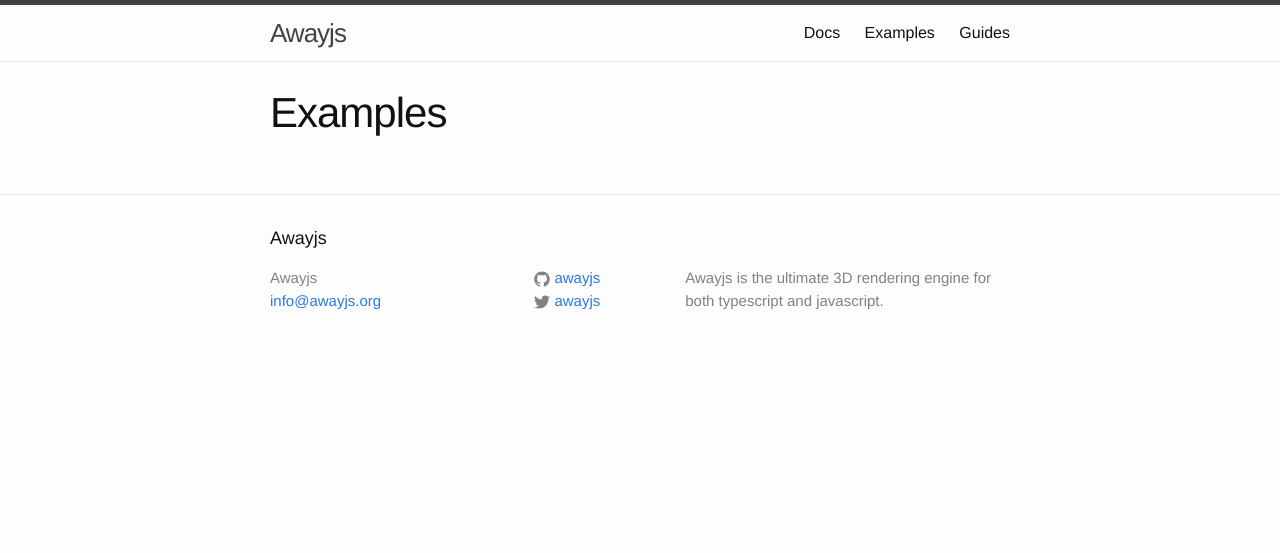
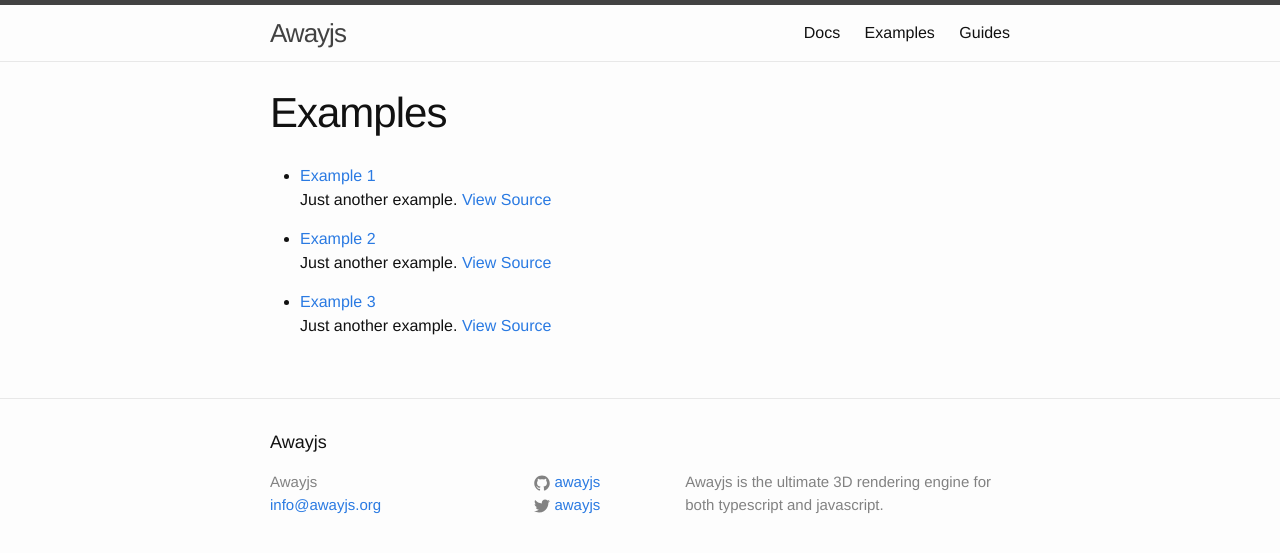
Before and after one commit to awayjs/awayjs.org, a Jekyll site: the page built from examples.html, in a window 1280 px wide. Shown: the top 553 px of the page. Built offline with Jekyll 4.4.1, drawn with Linux system fonts in a browser that asks for light colours.

Commit message:
suggestion to expose examples

```diff
--- a/_data/examples.yml
+++ b/_data/examples.yml
@@ -0,0 +1,17 @@
+- title: Example 1
+  level: Basic
+  url: http://www.google.com
+  source: http://www.google.com
+  description: "Just another example."
+
+- title: Example 2
+  level: Basic
+  url: http://www.google.com
+  source: http://www.google.com
+  description: "Just another example."
+
+- title: Example 3
+  level: Basic
+  url: http://www.google.com
+  source: http://www.google.com
+  description: "Just another example."
--- a/examples.html
+++ b/examples.html
@@ -4,8 +4,11 @@ title: Examples
 permalink: /examples/
 ---
 
+<ul>
 {% for example in site.data.examples %}
-- [{{example.title}}]({{example.url}})
-  {{example.description}}
+  <li>
+    <a href="{{example.url}}">{{example.title}}</a>
+    <p>{{example.description}} <a href="{{example.source}}">View Source</a></p>
+  </li>
 {% endfor %}
-<ul>
+</ul>
```
